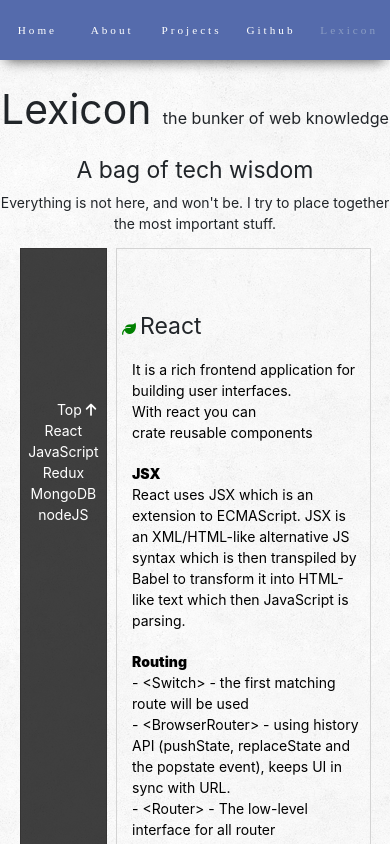
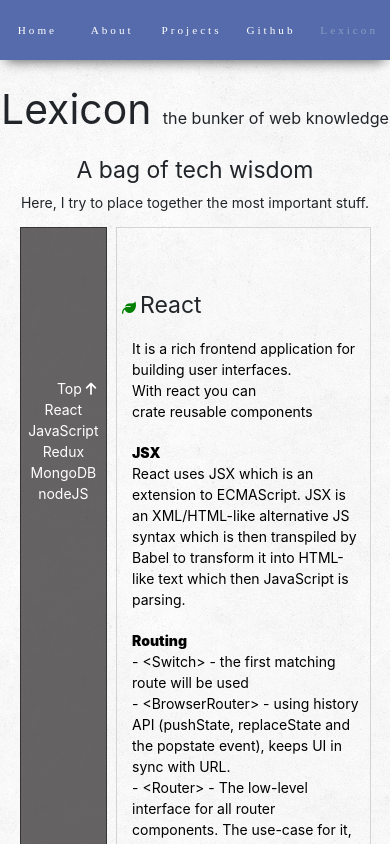
Before and after one commit to klauza/animated-business-app, a React (Create React App) app: page /lexicon in a window 390 px wide. Shown: the top 844 px of the page. Built offline with nearby package versions, Linux system fonts and the light colour scheme; no server answers; a web font is replaced by a local one.

Commit message:
added scrolling to section in Lexicon & adjust css

```diff
--- a/src/components/About/_about.scss
+++ b/src/components/About/_about.scss
@@ -11,7 +11,10 @@
     display: flex; flex-direction: row;
     font-weight: 700;
     position: absolute;
-    top: 140px; left: 50%; transform: translateX(-50%);
+    top: 65px; left: 50%; transform: translateX(-50%);
+    @media(max-width: 768px){
+      top: 140px;
+    }
     div{
       display: flex; flex-direction: row;
     }
--- a/src/components/Lexicon/LexiconList.js
+++ b/src/components/Lexicon/LexiconList.js
@@ -1,9 +1,14 @@
 import React, {Fragment} from 'react'
 
-const LexiconList = () => {
+const LexiconList = ({reactRef, javascriptRef, reduxRef, mongodbRef, nodejsRef}) => {
+
+
+
+
+
   return (
   <Fragment>
-    <li id="react" className="item-list-li">
+    <li ref={reactRef} className="item-list-li">
       <i style={{color: "green"}} className="fa fa-leaf"></i> <h5>React</h5>
       <div className="description-main content-react">
         <div className="description-main__core">
@@ -50,7 +55,7 @@ const LexiconList = () => {
       </div>
     </li>
 
-    <li id="javaScript" className="item-list-li">
+    <li ref={javascriptRef} className="item-list-li">
       <i className="fa fa-leaf"></i> <h5>JavaScript</h5>
       <div className="description-main content-javascript">
 
@@ -66,7 +71,7 @@ const LexiconList = () => {
       </div>
     </li>
 
-    <li id="redux" className="item-list-li">
+    <li ref={reduxRef} className="item-list-li">
       <i className="fa fa-leaf"></i> <h5>Redux</h5>
       <div className="description-main content-redux">
         <div className="description-main__core">
@@ -83,7 +88,7 @@ const LexiconList = () => {
       </div>
     </li>
 
-    <li id="mongodb" className="item-list-li">
+    <li ref={mongodbRef} className="item-list-li">
       <i className="fa fa-leaf"></i> <h5>MongoDB</h5>
       <div className="description-main content-mongodb">
         <div className="description-main__core">
@@ -96,7 +101,7 @@ const LexiconList = () => {
       </div>
     </li>
 
-    <li id="nodejs" className="item-list-li">
+    <li ref={nodejsRef} className="item-list-li">
       <i className="fa fa-leaf"></i> <h5>node.js</h5>
       <div className="description-main content-nodejs">
         <div className="description-main__core">
--- a/src/components/Lexicon/LexiconMain.js
+++ b/src/components/Lexicon/LexiconMain.js
@@ -1,28 +1,41 @@
-import React from 'react';
+import React, {useRef} from 'react';
 import LexiconList from './LexiconList';
+
+
 
 const LexiconMain = () => {
 
+  const reactRef = useRef();
+  const javascriptRef = useRef();
+  const reduxRef = useRef();
+  const mongodbRef = useRef();
+  const nodejsRef = useRef();
+  const topRef = useRef();
 
+  const executeScroll = (myRef) => scrollToRef(myRef)
+
+  const scrollToRef = (ref) => {
+    console.log(ref);
+    window.scrollTo(0, ref.current.offsetTop+200)
+  }
 
   return (
-    <div className="lexicon" id="top">
+    <div className="lexicon" ref={topRef} id="top">
       <h3 id="header">Lexicon <span>the bunker of web knowledge</span></h3>
       <h5 id="sub-header">A bag of tech wisdom</h5>
-      <p id="paragraph-header">Everything is not here, and won't be. I try to place together the most important stuff.</p>
+      <p id="paragraph-header">Here, I try to place together the most important stuff.</p>
 
       <div className="lexicon-container">
 
         <div className="lexicon-container__sticky">
-          <div className="lexicon-container__sticky-sidebar">
-            <a href="#top" className="goTop">Top <i className="fa fa-arrow-up"></i></a>
-            <a href="#react">React</a>
-            <a href="#javaScript">JavaScript</a>
-            <a href="#redux">Redux</a>
-            <a href="#mongodb">MongoDB</a>
-            <a href="#nodejs">nodeJS</a>
-
-          </div>
+          <ul className="lexicon-container__sticky-sidebar">
+            <li onClick={()=>executeScroll(topRef)} className="goTop">Top <i className="fa fa-arrow-up"></i></li>
+            <li onClick={()=>executeScroll(reactRef)}>React</li>
+            <li onClick={()=>executeScroll(javascriptRef)}>JavaScript</li>
+            <li onClick={()=>executeScroll(reduxRef)}>Redux</li>
+            <li onClick={()=>executeScroll(mongodbRef)}>MongoDB</li>
+            <li onClick={()=>executeScroll(nodejsRef)}>nodeJS</li>
+          </ul>
         </div>
 
         <div className="lexicon-container__grid">
@@ -31,7 +44,7 @@ const LexiconMain = () => {
             <ul className="item-list-ul">
 
               {/* lexicon list */}
-              <LexiconList />
+              <LexiconList reactRef={reactRef} javascriptRef={javascriptRef} reduxRef={reduxRef} mongodbRef={mongodbRef} nodejsRef={nodejsRef} />
 
             </ul>
           </div>
--- a/src/components/Lexicon/_lexicon.scss
+++ b/src/components/Lexicon/_lexicon.scss
@@ -47,30 +47,33 @@
       width: 25%;
       height: 100%;
       position: sticky;
-      top: 50%; transform: translateY(-50%);
-      background: rgba(0, 0, 0, 0.75);
+      top: 0%;
+      background: rgba(51, 49, 49, 0.75);
+      margin-top: 32px;
       @media(max-width: 768px){
         top: 0%;
         transform: unset;
+        margin-top: 0;
         &-sidebar{
 
         height: 100vh;
         }
       }
-
       &-sidebar{
         border: 1px solid rgb(53, 52, 52);
         width: 100%;
         padding: 150px 0;
+        height: 100vh;
         .goTop{
           text-align: right;
           padding-right: 10px;
         }
-        a{
+        li{
           display: block;
           width: 100%;
           text-align: center;
           color: white;
+          cursor: pointer;
           &:hover{
             background: rgb(0, 0, 0);
           }
@@ -90,7 +93,7 @@
       border: 1px solid lightgrey;
       .item-list-ul{
         .item-list-li{
-          height: 100vh;
+          min-height: 100vh;
           padding-top: 50px;
           margin-left: 5px;
 
--- a/src/sass/_animations.scss
+++ b/src/sass/_animations.scss
@@ -129,7 +129,7 @@
   }
   .lexicon-container__sticky{
     opacity: 0;
-    transform: translate(-50px, -50%);
+    transform: translate(-50px);
     @media(max-width: 768px){
       transform: translate(-50px, 0);
     }
@@ -148,7 +148,7 @@
   }
   .lexicon-container__sticky{
     transition: transform 300ms ease, opacity 300ms ease;
-    transform: translate(0px, -50%);
+    transform: translate(0px);
     opacity: 1;
     @media(max-width: 768px){
       transform: translate(0);
@@ -167,7 +167,7 @@
     opacity: 1;
   }
   .lexicon-container__sticky{
-    transform: translate(0px, -50%);
+    transform: translate(0px);
     opacity: 1;
     @media(max-width: 768px){
       transform: translate(0px);
@@ -190,7 +190,7 @@
   .lexicon-container__sticky{
     transition: transform 300ms ease, opacity 300ms ease;
     opacity: 0;
-    transform: translate(-100px, -50%);
+    transform: translate(-100px);
     @media(max-width: 768px){
       transform: translate(-100px, 0);
     }
```
